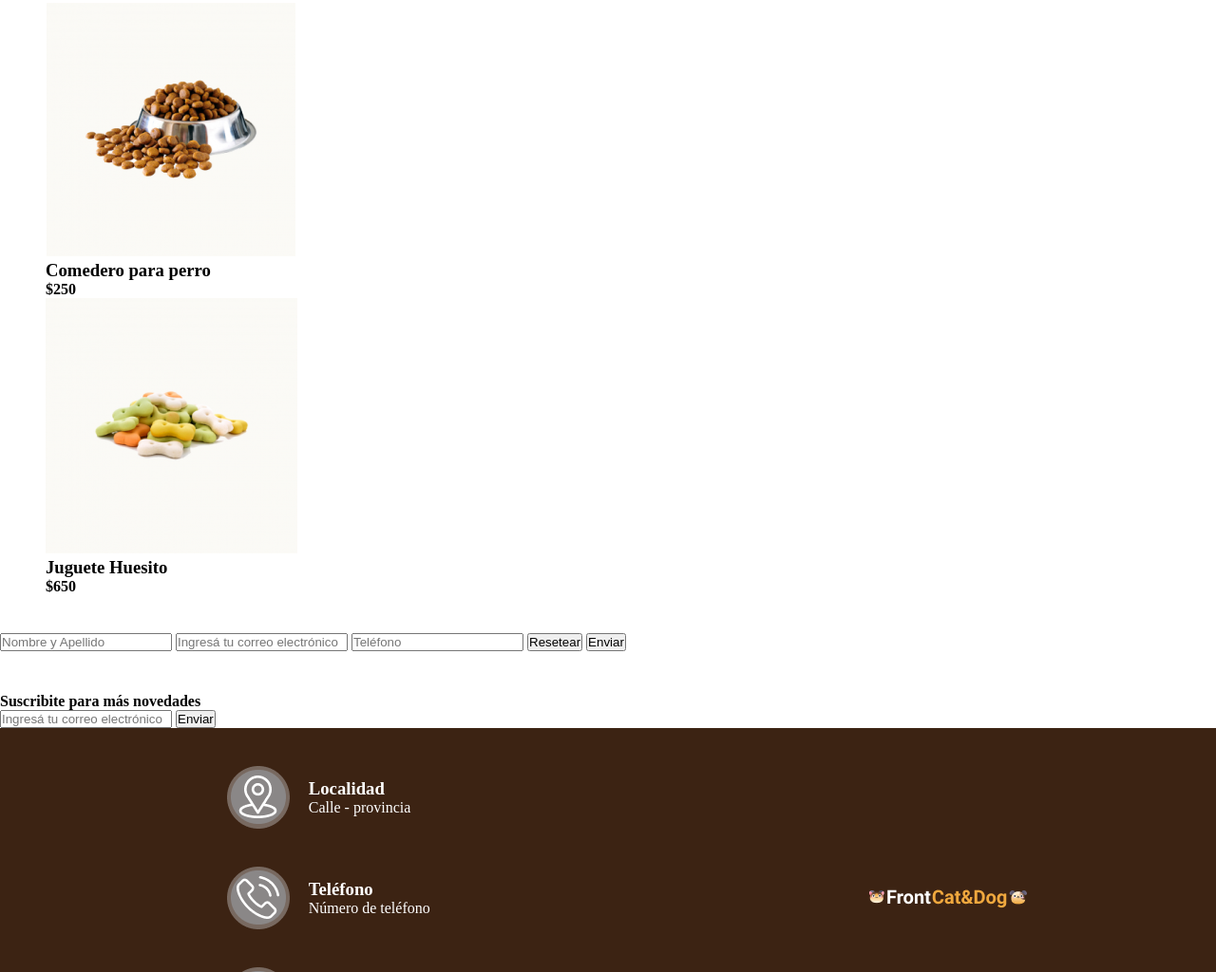
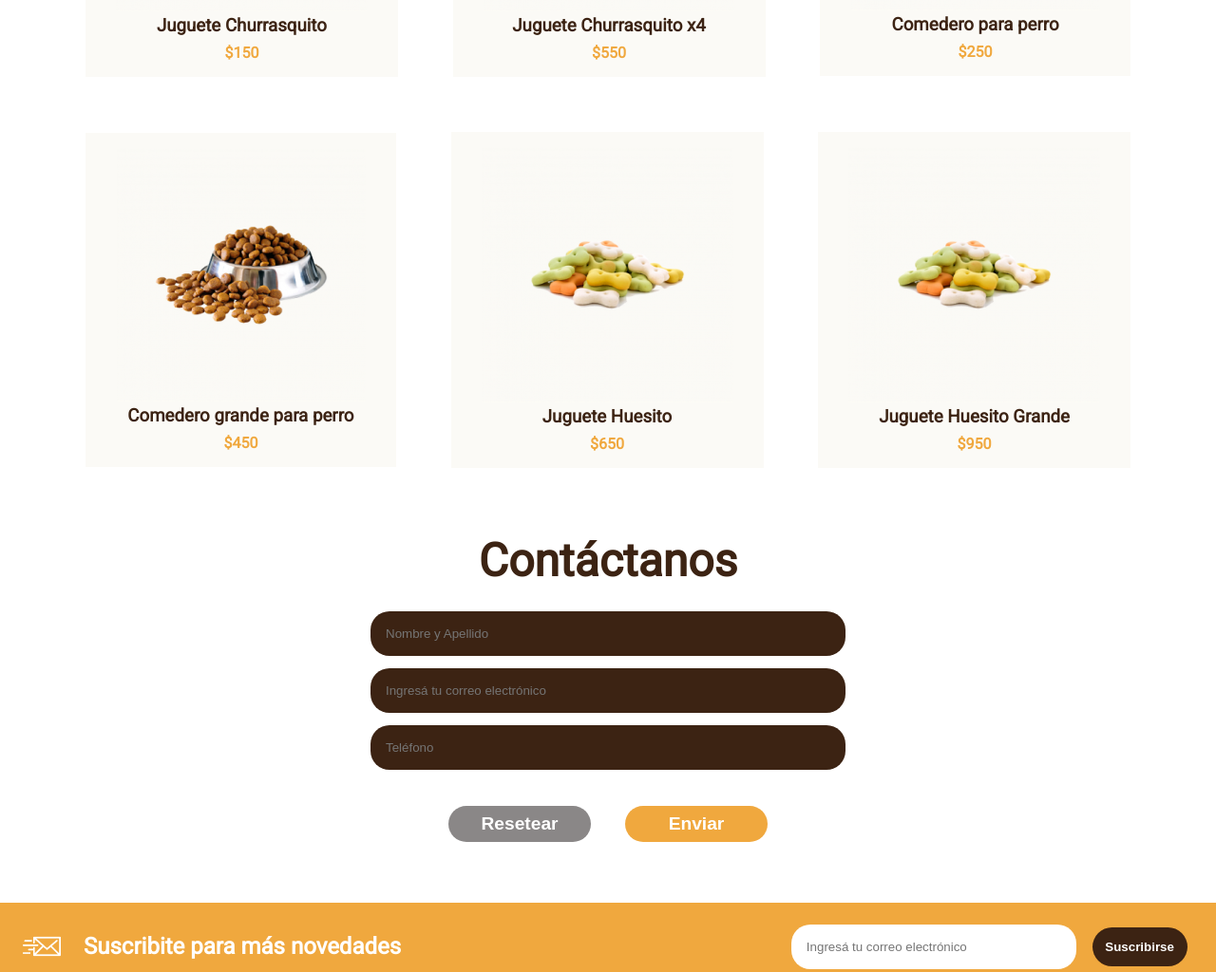
Before and after one commit to EFFM00/pet_shop, a plain HTML site: page index.html in a window 1280 px wide. Shown: the part 1119-2143 px from the top of the page at 95% size. Drawn offline with Linux system fonts and the light colour scheme.

Commit message:
terminado. Faltan detalles

```diff
--- a/index.html
+++ b/index.html
@@ -8,6 +8,8 @@
         <link rel="preconnect" href="https://fonts.googleapis.com">
         <link rel="preconnect" href="https://fonts.gstatic.com" crossorigin>
         <link href="https://fonts.googleapis.com/css2?family=Roboto&display=swap" rel="stylesheet">
+        <link rel="preconnect" href="https://fonts.googleapis.com">
+<link rel="preconnect" href="https://fonts.gstatic.com" crossorigin>
         <script src="https://kit.fontawesome.com/b77f386241.js" crossorigin="anonymous"></script>
         <title>Pet Shop</title>
     </head>
@@ -24,7 +26,7 @@
             </div>
 
             <div class="logoConNav">
-                <img src="img/logoHeader.png" alt="Logo Front Cants & Dogs">
+                <a href="#"><img src="img/logoHeader.png" alt="Logo Front Cants & Dogs"></a>
 
                 <i class="fas fa-bars"></i>
 
@@ -67,10 +69,17 @@
                     <h2>Comederos - Accesorios - Comida</h2>
                 </div>
 
+                <section class="products">
                     <article>
                         <img src="img/churrasquito.png" alt="Juguete churrasquito">
-                    <h3>Juguete Churrasquito</h3>
+                        <h3>Juguete Churrasquito </h3>
                         <h4>$150</h4>
+                    </article>
+
+                    <article>
+                    <img src="img/churrasquito.png" alt="Juguete churrasquito">
+                        <h3>Juguete Churrasquito x4</h3>
+                        <h4>$550</h4>
                     </article>
 
                     <article>
@@ -80,36 +89,54 @@
                     </article>
 
                     <article>
+                        <img src="img/comedero.png" alt="Comedero">
+                        <h3>Comedero grande para perro </h3>
+                        <h4>$450</h4>
+                    </article>
+
+                    <article>
                         <img src="img/Huesito.png" alt="Juguete huesito">
                         <h3>Juguete Huesito</h3>
                         <h4>$650</h4>
                     </article>
+
+                    <article>
+                        <img src="img/Huesito.png" alt="Juguete huesito">
+                        <h3>Juguete Huesito Grande</h3>
+                        <h4>$950</h4>
+                    </article>
+
+
+                </section>
             </section>
 
             <section class="form">
-                <form action="#" method="get">
+                <h3>Contáctanos</h3>
+                <form action="#" method="get" class="formulario">
                     <input type="text" placeholder="Nombre y Apellido" id="nombre" name="nombre">
                     <input type="email" id="email" name="email" required placeholder="Ingresá tu correo electrónico">
                     <input type="tel" id="tel" name="tel" placeholder="Teléfono">
+                    <div class="botones">
                         <button type="reset">Resetear</button>
                         <button type="submit">Enviar</button>
+                    </div>
                 </form>
             </section>
         </main>
 
         <footer>
+
             <div class="suscripcion">
-                <div>
+                <div class="susText">
                     <img src="./img/enviar-correo.png"
                     alt="suscripcion">
                     <h4>Suscribite para más novedades</h4>
                 </div>
                 <form action="#">
                     <input type="email" id="email" name="email" required placeholder="Ingresá tu correo electrónico">
-                    <button type="submit">Enviar</button>
+                    <button type="submit">Suscribirse</button>
                 </form>
             </div>
-
             <div class="contacto">
                 <div>
                     <div class="subcontacto">
@@ -136,8 +163,7 @@
                         </div>
                     </div>
                 </div>
-
-                <img src="img/logoFoot.png" alt="Logo Front Cats & Dogs" id="logoFooter">
+                <a href="#" class="logoFooter"><img src="img/logoFoot.png" alt="Logo Front Cats & Dogs"></a>
             </div>
 
             <p class="derechos">Todos los derechos reservados Front End</p>
--- a/style2.css
+++ b/style2.css
@@ -2,6 +2,10 @@
     box-sizing: border-box;
     padding: 0;
     margin: 0;
+}
+
+body {
+    font-family: 'Roboto', sans-serif;
 }
 
 header {
@@ -61,11 +65,13 @@ ul li{
 .menuHuellitas a{
     color: #fff;
     text-decoration: none;
-    font-family: 'Roboto', sans-serif;
+
 }
 
 .banner {
     background: url("./img/comederoBanner.png");
+    background-repeat: no-repeat;
+    background-size: cover;
     height: 410px;
     position: relative;
 }
@@ -75,7 +81,6 @@ ul li{
     justify-content: center;
     align-items: flex-end;
     flex-direction: column;
-    font-family: 'Roboto', sans-serif;
     text-align: center;
     width: 90vw;
     max-width: 500px;
@@ -108,6 +113,7 @@ ul li{
     border-radius: 4px;
     width: 10rem;
     padding: 1rem;
+
 }
 
 .prodCentral {
@@ -116,37 +122,150 @@ ul li{
 
 .prodDest {
     text-align: center;
-    font-family: 'Roboto', sans-serif;
     color: #3C2313;
     margin-bottom: 2.5rem;
 }
 
 .prodDest h1 {
     font-size: 3rem;
-    font-weight: 700;
+    font-weight:900;
     margin: 1rem 0 1.5rem;
+
 }
 
 .prodDest h2 {
-    font-size: 1rem;
+    font-size: 1.2rem;
     font-weight: 400;
+
 }
 
+.products {
+    display: flex;
+    flex-direction: column;
+    align-items: center;
 
+}
 
+.products article {
+    background-color: #FBFAF6;
+    margin: 1.8rem;
+    padding: 1rem 2rem;
+    text-align: center;
+    transition: all 200ms;
+}
 
+.products article:hover {
+    transform: scale(1.2);
+}
 
+.products article h3 {
+    color: #3C2313;
+    margin-bottom: 0.5rem;
+}
 
+.products article h4 {
+    color:#F0A83E;
+}
 
+.form {
+    margin-bottom: 4rem;
+}
 
+.form h3 {
+    color: #3C2313;
+    text-align: center;
+    font-size: 3rem;
+    margin-bottom: 1.2rem;
+}
 
+.formulario {
+    display: flex;
+    align-items: center;
+    flex-direction: column;
+}
 
+.formulario input {
+    width: 350px;
+    background-color: #3C2313;
+    border-radius: 20px;
+    color: white;
+    padding: 1rem;
+    border: none;
+    margin: 0.4rem;
+    font-weight: 500;
+}
 
+.botones button{
+    margin: 2rem 1rem 0;
+    border: none;
+    padding: 0.5rem 1rem;
+    width: 150px;
+    text-align: center;
+    border-radius: 25px;
+    font-size: 1.2rem;
+}
 
-.derechos {
-    background-color: #222222;
+.botones button[type="reset"]{
+    background-color: #8A8787;
     color: white;
-    text-align: center;
+    font-weight: 600;
+}
+
+.botones button[type="submit"]{
+    background-color: #F0A83E;
+    color: white;
+    font-weight: 600;
+}
+
+.suscripcion {
+    background-color: #F0A83E;
+    display: flex;
+    justify-content: center;
+    flex-direction: column;
+    align-items: center;
+    padding: 1rem;
+}
+
+.susText {
+    display: flex;
+    align-items: center;
+}
+
+.susText h4 {
+    color: white;
+    font-size: 1.5rem;
+    margin-left: 1.5rem;
+}
+
+.suscripcion form input[type="email"] {
+    width: 300px;
+    background-color: white;
+    border-radius: 20px;
+    padding: 1rem;
+    border: none;
+    margin: 0.4rem;
+    font-weight: 500;
+}
+
+.suscripcion form button {
+    width: 100px;
+    background-color: #3C2313;
+    color: white;
+    border-radius: 25px;
+    padding: 0.8rem;
+    border: none;
+    margin: 0.4rem;
+    font-weight: 500;
+    font-weight: 700;
+}
+
+.logoFooter {
+    display: flex;
+    align-self: center;
+}
+
+.iconContact {
+    padding-right: 20px;
 }
 
 .contacto {
@@ -157,19 +276,24 @@ ul li{
 
 .subcontacto {
     display: flex;
-    align-items: center;
+    align-items: flex-start;
     margin: 40px;
     color: white;
 }
 
-#logoFooter {
-    display: flex;
-    align-self: center;
+.subcontacto h3 {
+    font-size: 1.5rem;
 }
 
-.iconContact {
-    padding-right: 20px;
+.derechos {
+    background-color: #222222;
+    color: white;
+    text-align: center;
 }
+
+
+
+
 
 @media screen and (min-width: 1024px) {
     .encabezado-desktop {
@@ -195,4 +319,20 @@ ul li{
         align-items: center;
     }
 
+    .products {
+        flex-direction: row;
+        justify-content: center;
+        flex-wrap: wrap;
+    }
+
+    .formulario input {
+        width: 500px;
+    }
+
+    .suscripcion {
+        flex-direction: row;
+        justify-content: space-between;
+        padding: 1rem 1.5rem;
+    }
+
 }
```
Lines whose indentation alone changed are shown as unchanged.
